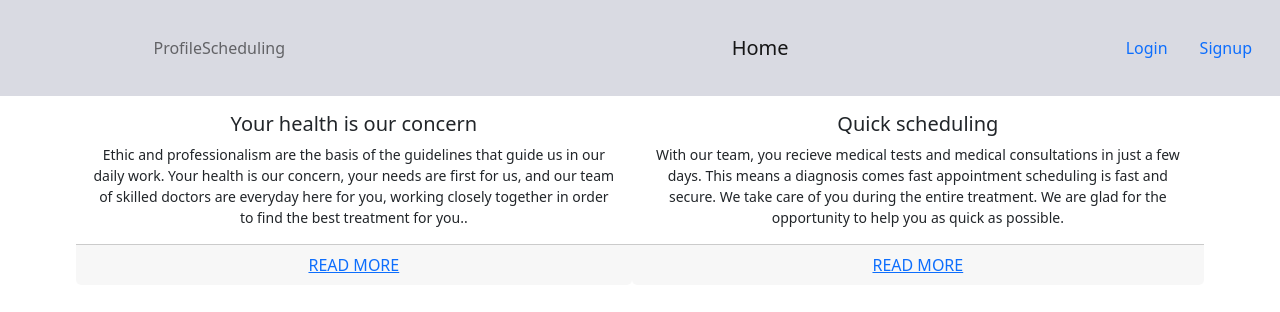
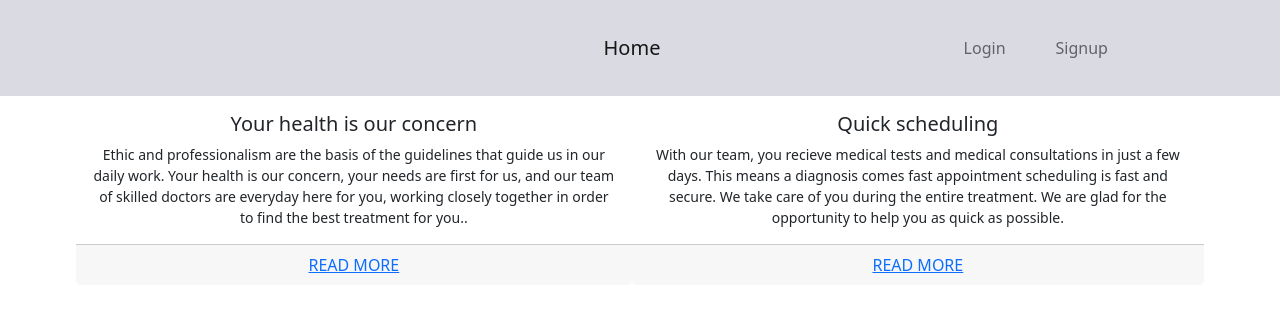
Before and after one commit to vukkesic/psw, a React (Create React App) app in the folder src/my-app/: page / in a window 1280 px wide. Shown: the top 312 px of the page. Built offline with nearby package versions, Linux system fonts and the light colour scheme.

Commit message:
Authorization - added protection on routes on frontend application

```diff
--- a/src/my-app/src/App.tsx
+++ b/src/my-app/src/App.tsx
@@ -24,10 +24,10 @@ function App() {
         <Routes>
           <Route path="/signup" element={<RegistrationForm />} />
           <Route path="/login" element={<LoginForm />} />
-          <Route path="/dashboard" element={<Dashboard />} />
-          <Route path='dashboard/chart' element={<ChartDisplay />} />
-          <Route path='/scheduling' element={<AppointmentScheduler />} />
-          <Route path='/calendar' element={<MenstrualCalendar />} />
+          <Route path='/dashboard' element={localStorage.role == 0 ? <Dashboard /> : <Navigate to="/" />} />
+          <Route path='/scheduling' element={localStorage.role == 0 ? <AppointmentScheduler /> : <Navigate to="/" />} />
+          <Route path='dashboard/chart' element={localStorage.role == 0 ? <ChartDisplay /> : <Navigate to="/" />} />
+          <Route path='/calendar' element={localStorage.role == 0 ? <MenstrualCalendar /> : <Navigate to="/" />} />
           <Route path="/*" element={<HomePage />} />
         </Routes>
       </Router>
--- a/src/my-app/src/UI/Navbar.css
+++ b/src/my-app/src/UI/Navbar.css
@@ -32,3 +32,25 @@ nav {
     justify-content: center;
     width: 33%;
 }
+
+.navbar-navl {
+    display: flex;
+    flex-direction: row;
+    justify-content: start;
+    width: 33%;
+}
+
+.navbar-navr {
+    display: flex;
+    flex-direction: row;
+    justify-content: end;
+    width: 33%;
+}
+
+.navbar-brand {
+    text-align: center;
+}
+
+.nav-link {
+    margin-right: 50px;
+}
--- a/src/my-app/src/UI/Navbar.tsx
+++ b/src/my-app/src/UI/Navbar.tsx
@@ -7,39 +7,55 @@ import {
     Nav,
     NavItem,
     NavLink,
+    NavbarText,
 } from 'reactstrap';
 
 const NavigationBar: FC = () => {
     const navigate = useNavigate();
+
+    const logout = () => {
+        localStorage.removeItem("userToken");
+        localStorage.removeItem("id");
+        localStorage.removeItem("role");
+        console.log(localStorage.getItem("id"));
+        navigate("/login")
+    }
+
     return (
         <div>
             <Navbar className="navbar">
                 <Nav className="navl" navbar>
+                    {localStorage.role == 0 &&
                         <NavItem>
                             <NavLink href="/dashboard">
                                 Profile
                             </NavLink>
-                    </NavItem>
+                        </NavItem>}
+                    {localStorage.role == 0 &&
                         <NavItem>
                             <NavLink href="/scheduling">
                                 Scheduling
                             </NavLink>
-                    </NavItem>
+                        </NavItem>}
                 </Nav>
                 <Nav className="nav" navbar>
                     <NavbarBrand className="brand" href="/">Home</NavbarBrand>
                 </Nav>
-                <Nav>
+                <Nav className="navr" navbar>
+                    {localStorage.id == null &&
                         <NavItem>
                             <NavLink href="/login/">
                                 Login
                             </NavLink>
-                    </NavItem>
+                        </NavItem>}
+                    {localStorage.id == null &&
                         <NavItem>
                             <NavLink href="/signup">
                                 Signup
                             </NavLink>
-                    </NavItem>
+                        </NavItem>}
+                    {localStorage.id != null &&
+                        <NavbarText onClick={logout}>Logout</NavbarText>}
                 </Nav>
             </Navbar>
         </div>
```
Lines whose indentation alone changed are shown as unchanged.
